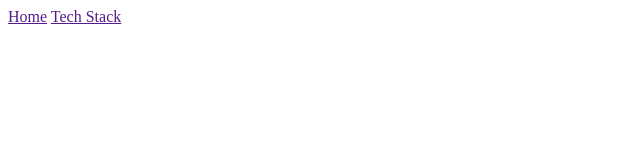
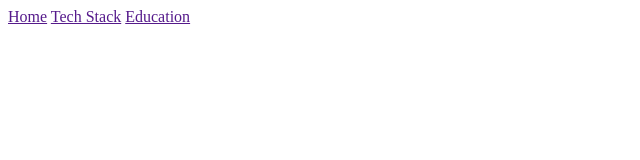
Before and after one commit to ash-rane/profile-aishwarya, a plain HTML site: page index.html in a window 1280 px wide. Shown: the full height of the page, 0-640 px from the left. Drawn offline with Linux system fonts and the light colour scheme.

Commit message:
Education added
Education Added

```diff
--- a/index.html
+++ b/index.html
@@ -9,5 +9,6 @@
 <body>
     <a href="">Home</a>
     <a href="">Tech Stack</a>
-</body>
+    <a href="">Education</a>
+    </body>
 </html>
```
